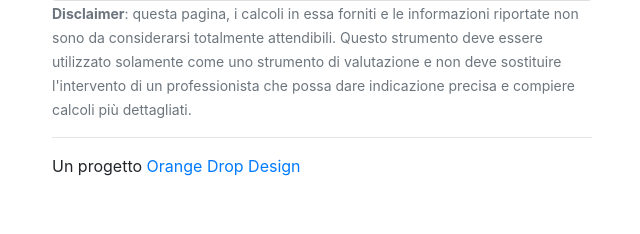
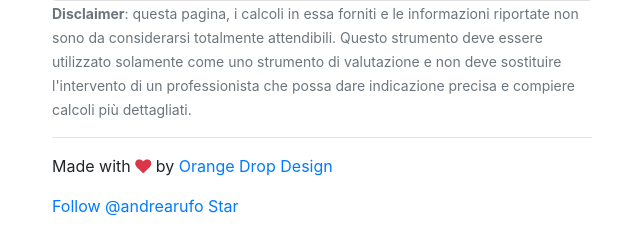
Before and after one commit to andrearufo/calcolapiva, a PHP site: page / in a window 1280 px wide. Shown: the part 1117-1351 px from the top of the page, without its empty margins (318-958 px from the left). Before the commit the page ends 1293 px from the top, so only its background shows below. Run offline with PHP 8.4, Linux system fonts and the light colour scheme; some libraries are stand-ins or nearby versions.

Commit message:
- aggiunto fontawesome e pulsanti github

```diff
--- a/index.php
+++ b/index.php
@@ -2,15 +2,14 @@
 <html lang="it">
 <head>
 
-	<!-- Required meta tags always come first -->
 	<meta charset="utf-8">
 	<meta name="viewport" content="width=device-width, initial-scale=1, shrink-to-fit=no">
 	<meta http-equiv="x-ua-compatible" content="ie=edge">
 
 	<title>Calcola i reali costi della tua Partita IVA nel regime forfettario</title>
 
-	<!-- Bootstrap CSS -->
 	<link rel="stylesheet" href="https://maxcdn.bootstrapcdn.com/bootstrap/4.0.0-alpha.5/css/bootstrap.min.css">
+	<link rel="stylesheet" href="https://cdnjs.cloudflare.com/ajax/libs/font-awesome/4.7.0/css/font-awesome.min.css">
 
 	<meta property="og:type" content="profile">
 	<meta property="og:title" content="Calcola Partita Iva">
@@ -51,7 +50,11 @@
 	  fjs.parentNode.insertBefore(js, fjs);
 	}(document, 'script', 'facebook-jssdk'));</script>
 
+	<!-- GitHub -->
+	<script async defer src="https://buttons.github.io/buttons.js"></script>
+
 	<div id="app" class="container py-3">
+
 		<div class="row">
 			<div class="col-md-6 offset-md-3">
 
@@ -124,7 +127,11 @@
 
 				</div>
 
-				<div v-if="tipologia" class="card card-block card-inverse card-info">
+				<button v-show="tipologia" class="btn btn-secondary btn-block mb-1" v-on:click="showIva = !showIva">
+					E l'IVA, la ritenuta d'acconto e l'IRPEF?
+				</button>
+
+				<div v-if="showIva" class="card card-block">
 
 					<h4 class="card-title">IVA, ritenuta d'acconto e IRPEF</h4>
 
@@ -231,7 +238,14 @@
 
 				<hr>
 
-				<p class="text-xs-center">Un progetto <a href="http://www.orangedropdesign.com/">Orange Drop Design</a></p>
+				<div class="text-xs-center">
+
+					<p>Made with <i class="fa fa-heart text-danger"></i> by <a href="http://www.orangedropdesign.com/">Orange Drop Design</a></p>
+
+					<a class="github-button" href="https://github.com/andrearufo" data-count-href="/andrearufo/followers" data-count-api="/users/andrearufo#followers" data-count-aria-label="# followers on GitHub" aria-label="Follow @andrearufo on GitHub">Follow @andrearufo</a>
+
+					<a class="github-button" href="https://github.com/andrearufo/calcolapiva" data-icon="octicon-star" data-count-href="/andrearufo/calcolapiva/stargazers" data-count-api="/repos/andrearufo/calcolapiva#stargazers_count" data-count-aria-label="# stargazers on GitHub" aria-label="Star andrearufo/calcolapiva on GitHub">Star</a>
+				</div>
 
 			</div>
 		</div>
@@ -324,6 +338,7 @@
 			tipologia: false,
 			fatturato: 18000,
 			checkLimit: false,
+			showIva: false,
 
 			/*
 			mesi: [
```
